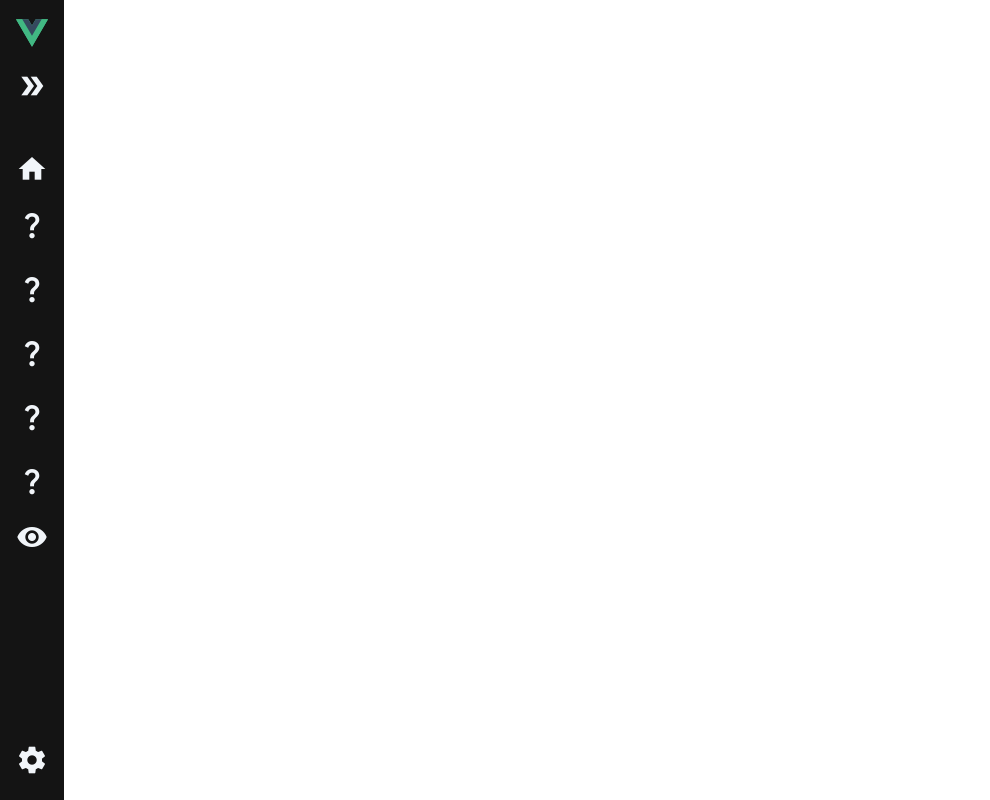
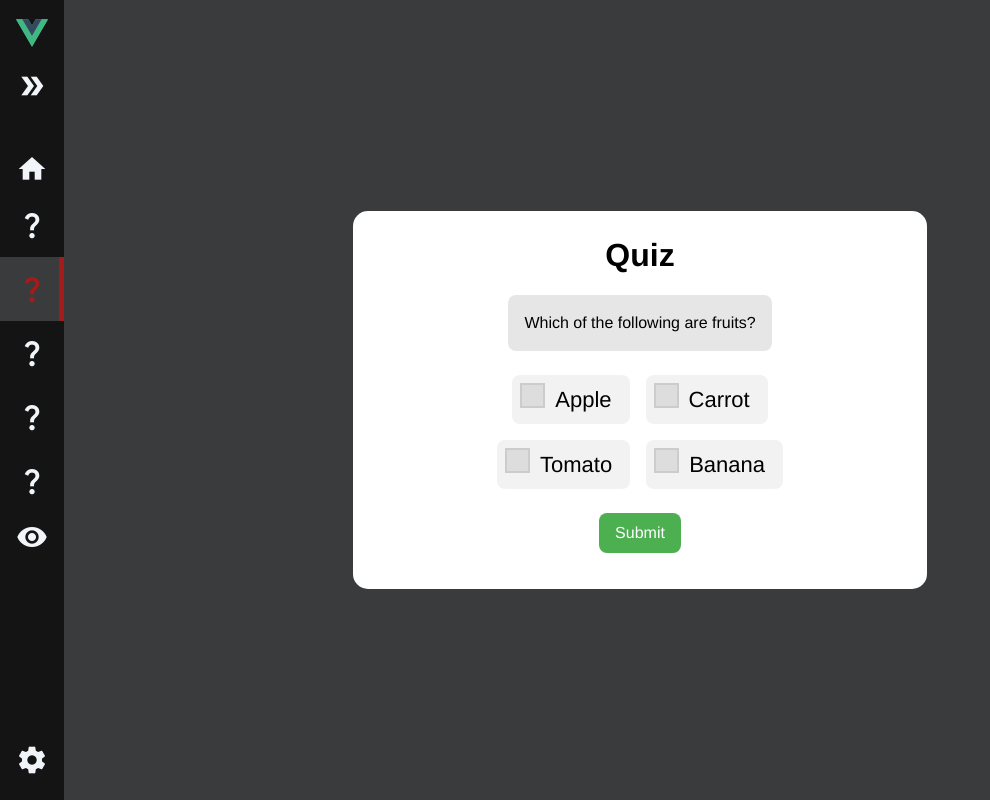
Before and after one commit to PatrickUnicorn/TM-Informatique, a Vue app in the folder TM-Informatique/: page /QCM2 in a window 1280 px wide. Shown: the whole page, without its empty margins (0-990 px from the left). Built offline with nearby package versions, Linux system fonts and the light colour scheme.

Commit message:
ajout d'un qcm avec plusieurs réponses

```diff
--- a/TM-Informatique/index.html
+++ b/TM-Informatique/index.html
@@ -8,7 +8,7 @@
     <meta name="viewport" content="width=device-width, initial-scale=1.0" />
     <title>Vite + Vue</title>
   </head>
-  <body>
+  <body style=" background-color: var(--dark-alt);">
     <div id="app"></div>
     <script type="module" src="/src/main.js"></script>
   </body>
--- a/TM-Informatique/src/App.vue
+++ b/TM-Informatique/src/App.vue
@@ -43,7 +43,8 @@ button {
 }
 .app {
     display: flex;
-    flex-direction: column;
+    height: 100vh;
+    justify-content: center;
     main {
         padding: 2rem;
         @media (max-width: 768px) {
--- a/TM-Informatique/src/components/Qcm.vue
+++ b/TM-Informatique/src/components/Qcm.vue
@@ -69,7 +69,7 @@ const NextQuestion = () => {
 
 		<section class="quiz" v-if="!quizCompleted">
 			<div class="quiz-info">
-				<span class="question">{{ getCurrentQuestion.question }}</span>
+				<span class="question-qcm">{{ getCurrentQuestion.question }}</span>
 				<span class="score">Score {{ score }}/{{ questions.length }}</span>
 			</div>
 
@@ -118,7 +118,7 @@ const NextQuestion = () => {
 
 		<section v-else>
 			<h2>You have finished the quiz!</h2>
-			<p>Your score is {{ score }}/{{ questions.length }}</p>
+			<p class="question-qcm">Your score is {{ score }}/{{ questions.length }}</p>
 		</section>
 	</main>
 </template>
@@ -138,7 +138,7 @@ const NextQuestion = () => {
 	height: 100vh;
     background-color: var(--dark-alt);
 }
-h1, h2{
+h2{
     color: var(--light);
 	font-size: 2rem;
 	margin-bottom: 2rem;
@@ -214,7 +214,7 @@ h2 {
 	margin-bottom: 2rem;
 	text-align: center;
 }
-p {
+.question-qcm {
 	color: var(--light);
 	font-size: 1.5rem;
 	text-align: center;
--- /dev/null
+++ b/TM-Informatique/src/components/Qcm2.vue
@@ -0,0 +1,248 @@
+<template>
+    <div class="qcm2">
+        <h1 class="titre-qcm">Quiz</h1>
+      <span class="question">{{ currentQuestion.question }}</span>
+      <ul class="answers-list">
+        <li class="answers" v-for="(answer, index) in currentQuestion.answers" :key="index">
+          <label class="checkbox">
+            <input
+              type="checkbox"
+              v-model="selected"
+              :value="answer"
+              :disabled="completed"
+              @change="selectAnswer"
+            />
+            {{ answer }}
+            <span class="checkmark"></span>
+          </label>
+        </li>
+      </ul>
+      <button class="btn" v-if="!completed" @click="submit">Submit</button>
+      <button class="btn"
+        v-if="currentQuestionNumber > 0 && !completed"
+        @click="previousQuestion"
+      >
+        Previous
+      </button>
+      <p v-if="completed">
+        You got {{ correctAnswers }} out of {{ questions.length }} questions
+        correct.
+      </p>
+    </div>
+  </template>
+
+  <script>
+  export default {
+    data() {
+      return {
+        completed: false,
+        questions: [
+          {
+            question: 'Which of the following are fruits?',
+            answers: ['Apple', 'Carrot', 'Banana', 'Tomato'],
+            correct: ['Apple', 'Banana'],
+          },
+          {
+            question: 'Which of the following are vegetables?',
+            answers: ['Pepper', 'Lettuce', 'Onion', 'Strawberry'],
+            correct: ['Pepper', 'Lettuce', 'Onion'],
+          },
+        ],
+        currentQuestionNumber: 0,
+        currentQuestion: null,
+        selected: [],
+        correctAnswers: 0,
+      };
+    },
+    computed: {
+      isLastQuestion() {
+        return this.currentQuestionNumber === this.questions.length - 1;
+      },
+    },
+    created() {
+      this.questions.forEach((question) => {
+        question.answers = this.shuffleAnswers(question.answers);
+      });
+      this.currentQuestion = this.questions[this.currentQuestionNumber];
+    },
+    methods: {
+      previousQuestion() {
+        if (this.currentQuestionNumber > 0) {
+          this.currentQuestionNumber--;
+          this.currentQuestion = this.questions[this.currentQuestionNumber];
+        }
+      },
+      selectAnswer() {
+        this.selected = this.selected.filter(
+          (answer) => answer !== this.currentAnswer
+        );
+        this.selected.push(this.currentAnswer);
+      },
+      submit() {
+        const correct = this.currentQuestion.correct;
+        const selected = this.selected;
+        if (correct.every((answer) => selected.includes(answer))) {
+          this.correctAnswers++;
+        }
+        if (this.isLastQuestion) {
+          this.completed = true;
+        } else {
+          this.nextQuestion();
+        }
+      },
+      nextQuestion() {
+        this.selected = [];
+        this.currentQuestionNumber++;
+        this.currentQuestion = this.questions[this.currentQuestionNumber];
+      },
+
+      shuffleAnswers(answers) {
+        return answers.sort(() => Math.random() - 0.5);
+      },
+    },
+  };
+  </script>
+  <style>
+  .checkbox {
+    display: inline-block;
+    position: relative;
+    padding-left: 35px;
+    margin-right: 10px;
+    cursor: pointer;
+    font-size: 22px;
+  }
+
+  .checkbox input {
+    position: absolute;
+    opacity: 0;
+    cursor: pointer;
+    height: 0;
+    width: 0;
+  }
+
+  /* Create a custom checkmark */
+  .checkmark {
+    position: absolute;
+    top: 0;
+    left: 0;
+    width: 25px;
+    height: 25px;
+    background-color: #ddd;
+    border: 2px solid #ccc;
+  }
+
+  /* On mouse-over, add a hover effect */
+  .checkbox:hover input ~ .checkmark {
+    background-color: #bbb;
+  }
+
+  /* When the checkbox is checked, add a custom symbol */
+  .checkbox input:checked ~ .checkmark {
+    background-color: #2196f3;
+    border: none;
+  }
+
+  /* Create the checkmark symbol */
+  .checkmark:after {
+    content: '';
+    position: absolute;
+    display: none;
+  }
+
+  /* Show the checkmark symbol when the checkbox is checked */
+  .checkbox input:checked ~ .checkmark:after {
+    display: block;
+  }
+
+  /* Style the checkmark symbol */
+  .checkbox .checkmark:after {
+    left: 8px;
+    top: 3px;
+    width: 5px;
+    height: 10px;
+    border: solid white;
+    border-width: 0 3px 3px 0;
+    -webkit-transform: rotate(45deg);
+    -ms-transform: rotate(45deg);
+    transform: rotate(45deg);
+  }
+  /* center everything */
+
+  .quiz-container {
+    display: flex;
+    flex-wrap: wrap;
+    justify-content: center;
+    align-items: center;
+    height: 100vh;
+  }
+
+  .btn {
+  padding: 0.5rem 1rem;
+  margin: 1rem;
+  background-color: #4caf50;
+  color: white;
+  border: none;
+  border-radius: 0.5rem;
+  cursor: pointer;
+}
+
+.btn.previous {
+  background-color: #f44336;
+}
+
+  .titre-qcm {
+    font-size: 2rem;
+    text-align: center;
+    margin-bottom: 1rem;
+  }
+
+  /* add a background color and padding to the question container */
+  .question {
+    background-color: #e6e6e6;
+    padding: 1rem;
+    border-radius: 0.5rem;
+    text-align: center;
+    margin-bottom: 1rem;
+  }
+
+  /* style the list of answers */
+  .answers-list {
+    list-style-type: none;
+    display: flex;
+    flex-wrap: wrap;
+    justify-content: center;
+    width: 60%;
+  }
+
+  /* style the individual answers */
+  .answers {
+    display: flex;
+    align-items: center;
+    padding: 0.5rem;
+    margin: 0.5rem;
+    border-radius: 0.5rem;
+    background-color: #f2f2f2;
+    text-align: center;
+  }
+
+  /* style the checkboxes */
+  input[type='checkbox'] {
+    margin-right: 0.5rem;
+  }
+
+  /* style the results */
+  .question.result {
+    margin-top: 1rem;
+    text-align: center;
+  }
+  .qcm2 {
+  display: flex;
+  flex-direction: column;
+  align-items: center; /* horizontally center all child elements */
+  justify-content: center; /* vertically center all child elements */
+  background-color: white;
+  align-self: center;
+  border-radius: 15px;
+  padding: 20px 0px;
+}
+  </style>
--- a/TM-Informatique/src/components/Sidebar.vue
+++ b/TM-Informatique/src/components/Sidebar.vue
@@ -19,7 +19,7 @@
                 <span class="material-icons">question_mark</span>
                 <span class="text">Question 1</span>
             </router-link>
-            <router-link class="button" to="/QuestionReponse">
+            <router-link class="button" to="/QCM2">
                 <span class="material-icons">question_mark</span>
                 <span class="text">Question 2</span>
             </router-link>
@@ -70,7 +70,7 @@ aside {
     overflow: hidden;
     min-height: 100vh;
     padding: 1rem;
-
+    left: 0;
     background-color: var(--dark);
     color:var(--light);
 
--- a/TM-Informatique/src/components/Textarea.vue
+++ b/TM-Informatique/src/components/Textarea.vue
@@ -32,7 +32,7 @@ export default {
     background-color: var(--dark-alt);
 }
 
-h1, h2{
+h2{
     color: var(--light);
 	font-size: 2rem;
 	margin-bottom: 2rem;
--- a/TM-Informatique/src/router/index.js
+++ b/TM-Informatique/src/router/index.js
@@ -6,6 +6,7 @@ import Textarea from '../components/Textarea.vue'
 import TextTrou from '../components/TextTrou.vue'
 import Triage from '../components/Triage.vue'
 import chronologie from '../components/chronologie.vue'
+import Qcm2 from '../components/Qcm2.vue'
 
 import Settings from '../views/Settings.vue'
 
@@ -20,6 +21,11 @@ const router = createRouter ({
         {
             path: '/QCM',
             component: Qcm
+        },
+
+        {
+            path: '/QCM2',
+            component: Qcm2
         },
 
         {
```
Also changed, not shown: 2 other files (tests, documents, lock files or other folders).
